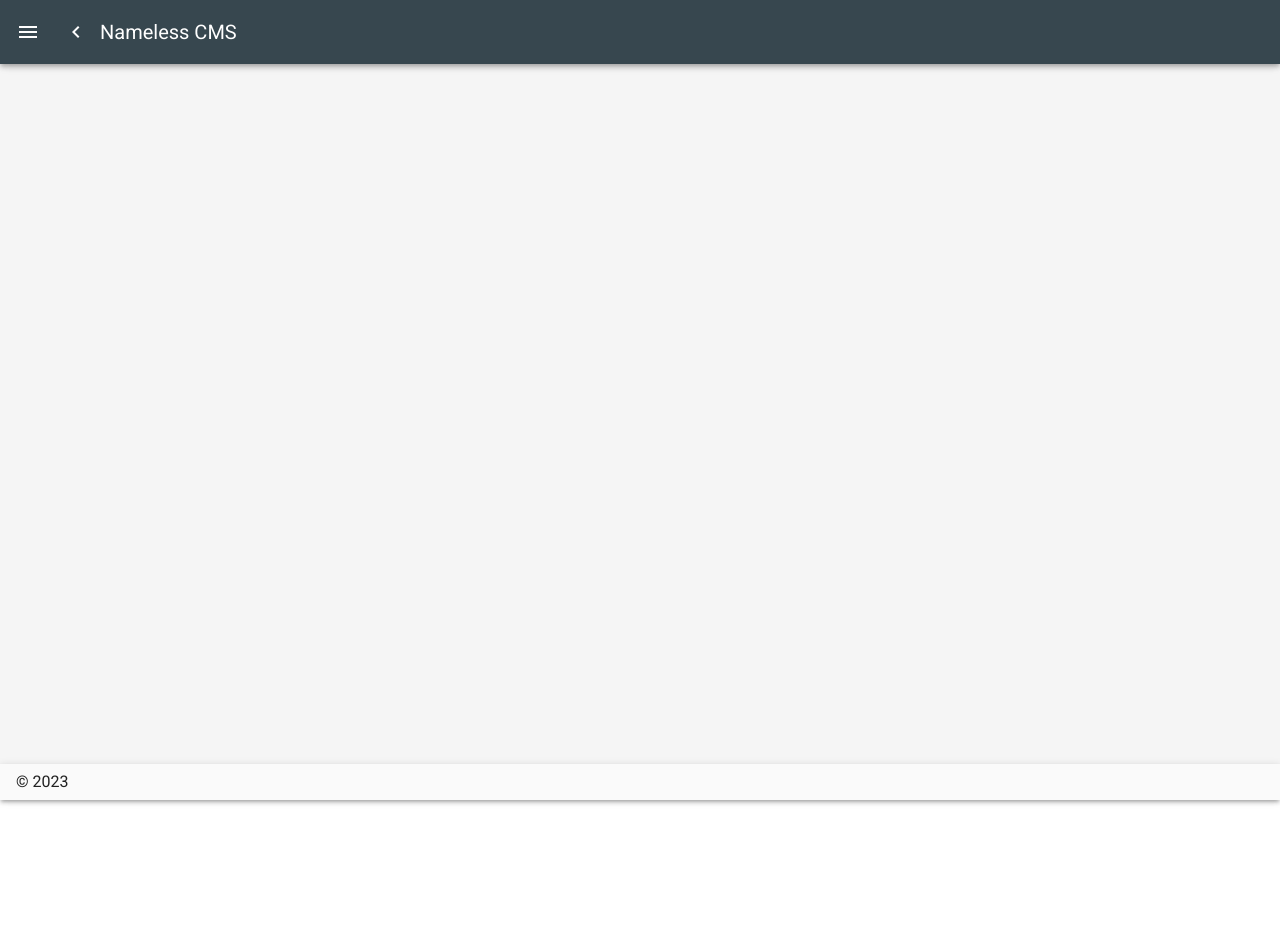
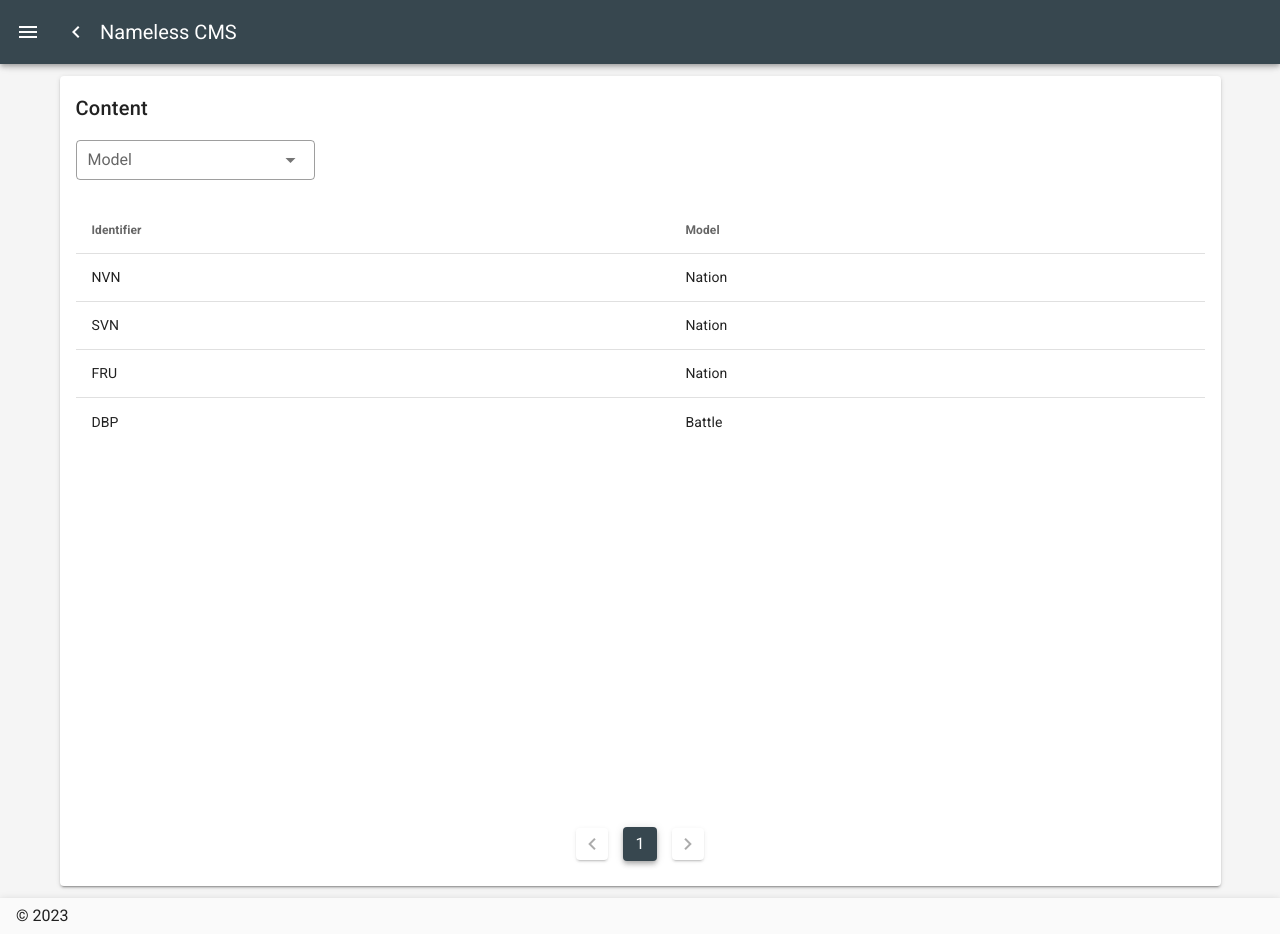
Before and after one commit to hvhvdevdev/dacn, a Nuxt app: page /content in a window 1280 px wide. Before the commit this address had no page. Before the commit the page ends 800 px from the top, so only its background shows below. Built offline with nearby package versions, Linux system fonts and the light colour scheme; what tiptap-vuetify would draw is missing.

Commit message:
content list

```diff
--- a/layouts/default.vue
+++ b/layouts/default.vue
@@ -99,6 +99,11 @@ export default {
           to: '/models',
         },
         {
+          icon: 'mdi-format-list-bulleted-type',
+          title: 'Content',
+          to: '/content',
+        },
+        {
           icon: 'mdi-crane',
           title: 'Generators',
           to: '/generators',
--- a/nuxt.config.js
+++ b/nuxt.config.js
@@ -6,7 +6,7 @@ export default {
 
   // Global page headers: https://go.nuxtjs.dev/config-head
   head: {
-    titleTemplate: '%s - headless-cms',
+    titleTemplate: 'Nameless CMS',
     title: 'headless-cms',
     htmlAttrs: {
       lang: 'en',
--- /dev/null
+++ b/pages/content/index.vue
@@ -0,0 +1,71 @@
+<template>
+  <v-card>
+    <v-card-title> Content </v-card-title>
+    <v-card-text>
+      <v-select
+        v-model="filterModel"
+        outlined
+        class='d-inline-block'
+        label="Model"
+        :items="models"
+        item-text="name"
+        item-value="name"
+        dense
+        clearable
+      ></v-select>
+      <v-simple-table height="600" fixed-header>
+        <thead>
+          <tr>
+            <th>Identifier</th>
+            <th>Model</th>
+          </tr>
+        </thead>
+        <tbody>
+          <tr v-for="entry in filteredEntries" :key="entry.code">
+            <td>
+              {{ entry._identifier }}
+            </td>
+            <td>
+              {{ entry._model }}
+            </td>
+          </tr>
+        </tbody>
+      </v-simple-table>
+    </v-card-text>
+    <div class="text-center pb-5">
+      <v-pagination v-model="page" :length="1"></v-pagination>
+    </div>
+  </v-card>
+</template>
+
+<script>
+export default {
+  name: 'Index',
+  data() {
+    return {
+      page: 1,
+      filterModel: null,
+    }
+  },
+  computed: {
+    entries() {
+      return this.$store.getters['content/getEntries']
+    },
+    models() {
+      return this.$store.getters['models/getModels']
+    },
+    filteredEntries() {
+      return Object.entries(this.entries).flatMap(([k, v]) =>
+        v.map((x) => ({
+          _model: k,
+          _identifier: x[this.models.find((m) => m.name === k).identifier],
+          ...x,
+        }))
+        .filter(x => !this.filterModel || x._model === this.filterModel)
+      )
+    },
+  },
+}
+</script>
+
+<style scoped></style>
--- /dev/null
+++ b/store/content.js
@@ -0,0 +1,42 @@
+export const state = () => ({
+  entries: {
+    Nation: [
+      {
+        code: 'NVN',
+        name: 'North Vietnam',
+        description:
+          "North Vietnam, officially the Democratic Republic of Vietnam was a socialist country supported by the Soviet Union (USSR) and the People's Republic of China.",
+      },
+      {
+        code: 'SVN',
+        name: 'South Vietnam',
+        description:
+          'South Vietnam, officially the Republic of Vietnam, was a country in Southeast Asia that existed from 1955 to 1975, the period when the southern portion of Vietnam was a member of the Western Bloc during part of the Cold War after the 1954 division of Vietnam',
+      },
+      {
+        code: 'FRU',
+        name: 'French Union',
+        description:
+          'The French Union was a political entity created by the French Fourth Republic to replace the old French colonial empire system, colloquially known as the "French Empire".',
+      },
+    ],
+    Battle: [
+      {
+        code: 'DBP',
+        name: 'Battle of Dien Bien Phu',
+        description:
+          'The Battle of Điện Biên Phủ was a climactic confrontation of the First Indochina War that took place between 13 March and 7 May 1954',
+        defender: 'NVN',
+        attacker: 'FRU',
+        'defender-loss': 123,
+        'attacker-loss': 456,
+      },
+    ],
+  },
+})
+
+export const getters = {
+  getEntries(state) {
+    return state.entries
+  },
+}
```
Also changed, not shown: components/RichTextEditor.vue (+5 -5 lines).
